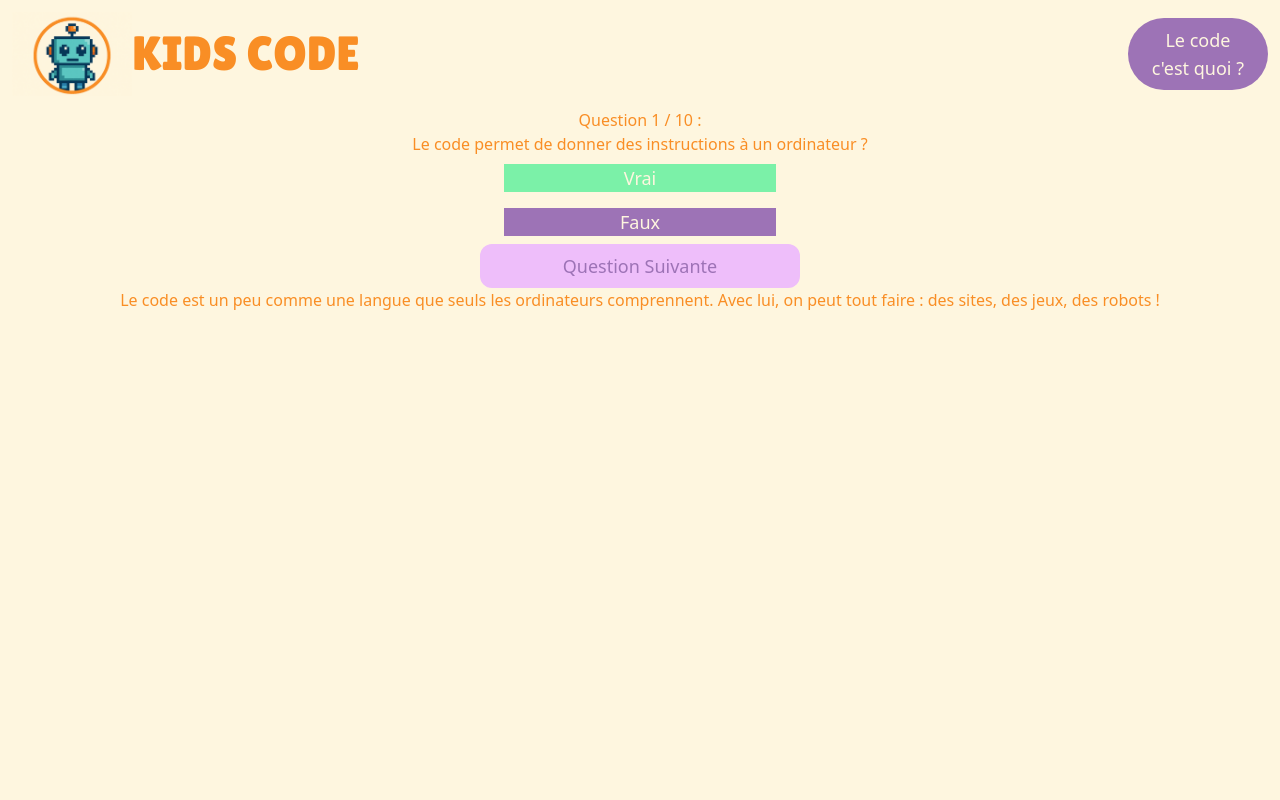
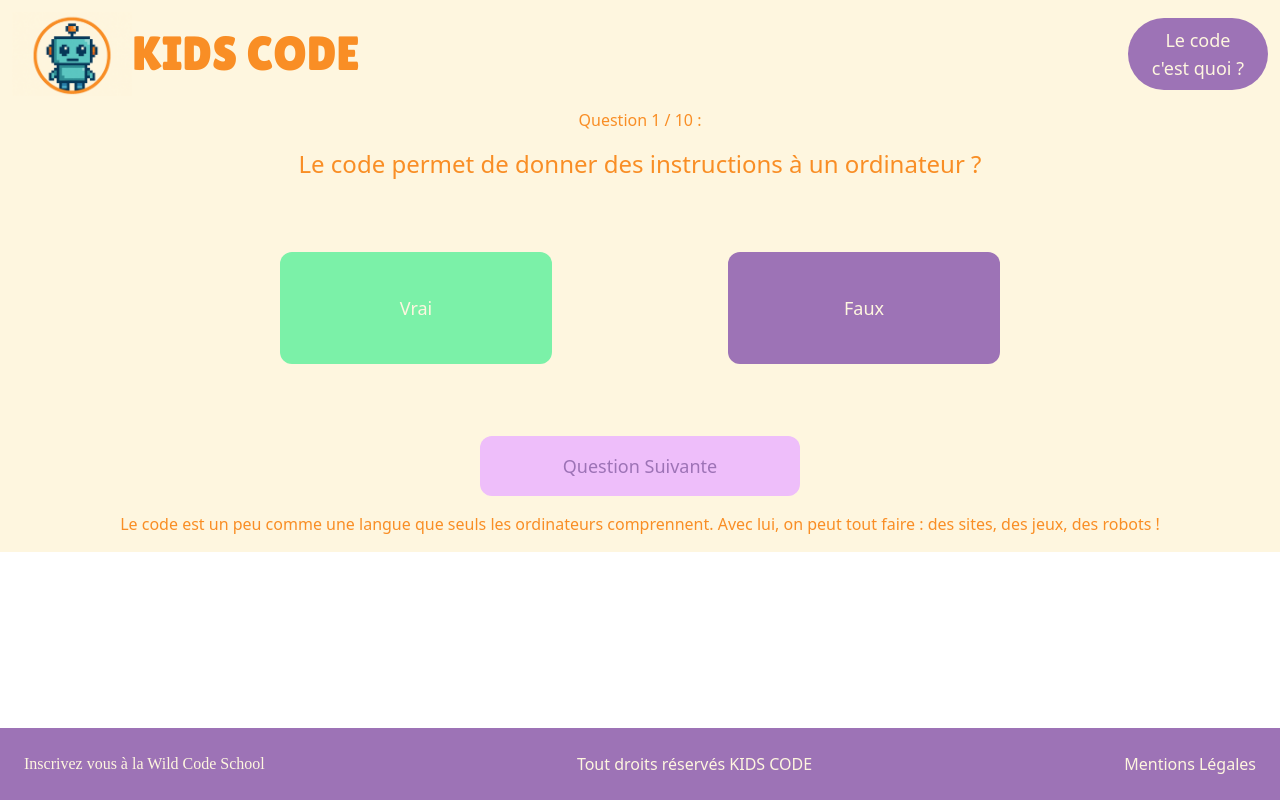
Before and after one commit to Marina-404/KIDS-QUIZ, a React (Vite) app in the folder kids-code/: page /quiz-true-false in a window 1280 px wide. Both pictures are taken after a click on the element "Vrai". Shown: the top 800 px of the page. Built offline with nearby package versions, Linux system fonts and the light colour scheme; a web font is replaced by a local one.

Commit message:
feat : css for quizboulean

```diff
--- a/kids-code/src/Pages/QuizBoolean.tsx
+++ b/kids-code/src/Pages/QuizBoolean.tsx
@@ -52,17 +52,17 @@ const handleNextQuestion = () => {
 };
 
 return (
-<section className="min-h-screen text-center bg-[var(--color-primary)]">
-    <div  className="text-center text-[var(--color-text)] bg-[var(--color-primary)]">
+<section className="text-center bg-[var(--color-primary)]">
+    <div  className="text-center text-[var(--color-text)] bg-[var(--color-primary)] grid gap-4">
             {/* numéro de la question */}
             <h2>
               Question {currentQuestionTF + 1} / {trueOrFalseData.length} :
             </h2>
 
             {/* texte de la question  */}
-            <p>{question.question}</p>
+            <p className='text-2xl'>{question.question}</p>
 
-            <div>
+            <div className='lg:flex lg:justify-center lg:m-12 lg:mx-48' >
                 {["Vrai", "Faux"].map ((t, index) => {
                     const value = index === 0;
                     const correct = value === question.answer;
@@ -82,7 +82,7 @@ return (
                             key={t}
                             onClick={() =>handleAnswer(value)}
                             disabled={selectAnswer !== null}
-                            className={`${backgroundColor}`}
+                            className={`${backgroundColor} rounded-xl h-28`}
                         >
                             {t}
                         </button>
@@ -94,12 +94,12 @@ return (
                 <div>
                     <button
                     onClick={handleNextQuestion}
-                    className="bg-[var(--color-button)] text-[var(--color-secondary)] px-6 py-2 text-lg cursor-pointer rounded-xl w-80"
+                    className="bg-[var(--color-button)] text-[var(--color-secondary)] px-6 py-4 text-lg cursor-pointer rounded-xl w-80"
 
                     >
                         {lastQuestionTF ? "Félicitation !" : "Question Suivante"}
                     </button>
-                    <p>{question.fact}</p>
+                    <p className='py-4'>{question.fact}</p>
                 </div>
             )}
               </div>
```
